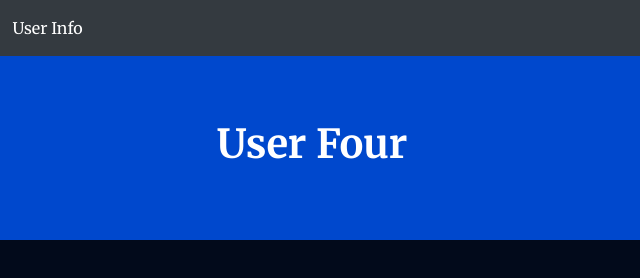
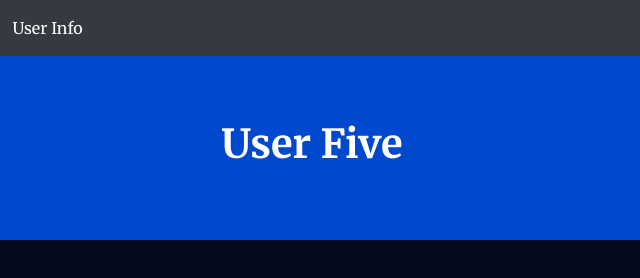
Before and after one commit to SeyiKayode/msc-helm-app, a website: page views/user.html in a window 1280 px wide. Shown: the full height of the page, 328-968 px from the left. Drawn offline with nearby package versions, Linux system fonts and the light colour scheme.

Commit message:
test pip2

```diff
--- a/views/user.html
+++ b/views/user.html
@@ -24,7 +24,7 @@
     </div>
 </nav>
 <div class="jumbotron text-center">
-    <h1>User Four</h1>
+    <h1>User Five</h1>
 </div>
 
 </html>
```
